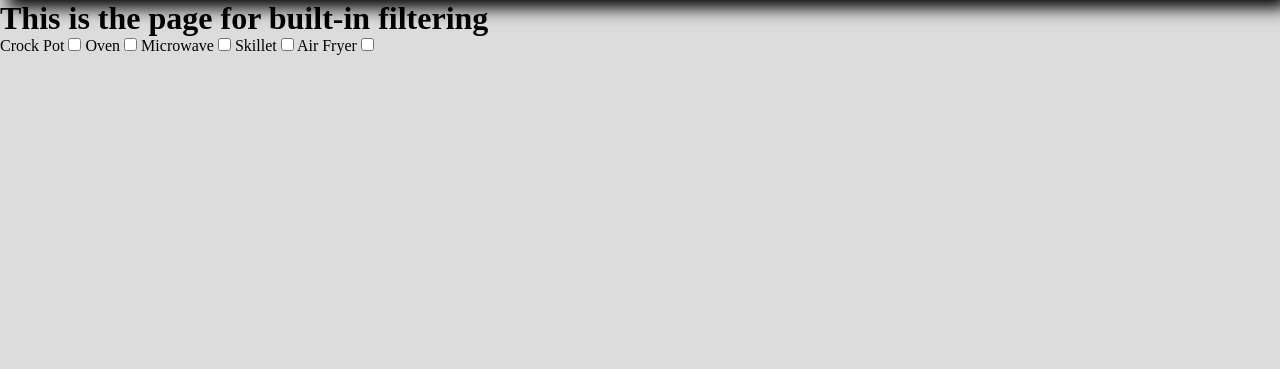
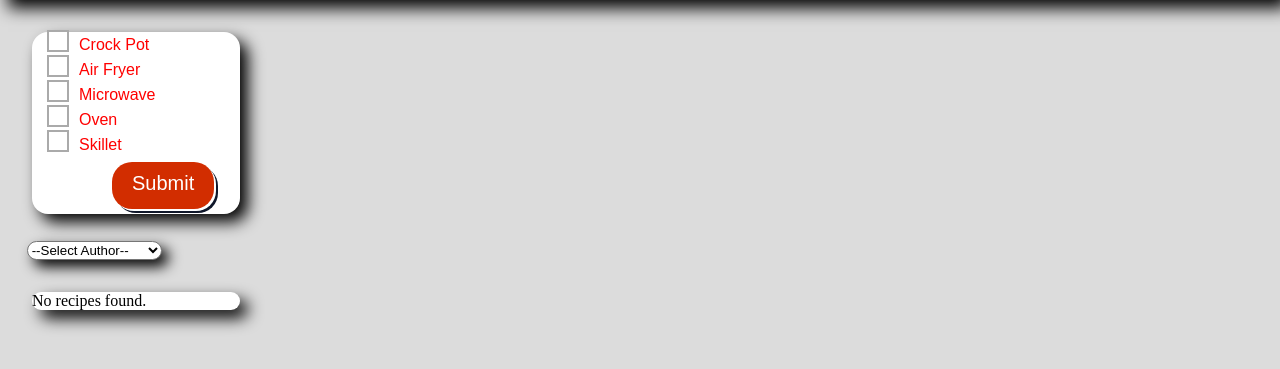
Before and after one commit to jacoba2024through2025/Unit5Project, a Django app: page /filterrecipes/ in a window 1280 px wide. Shown: the part 236-605 px from the top of the page. Run offline with Django 5.2, Linux system fonts and the light colour scheme; data comes from the database, SQL or seed files in the repository.

Commit message:
changes made at school 11/13

```diff
--- a/app/static/styles.css
+++ b/app/static/styles.css
@@ -254,3 +254,76 @@
     opacity: 1;
     display: block;
 }
+
+
+.form-background {
+    margin-top: 2em;
+    background: white;
+    margin-right: 65em;
+    margin-left: 2em;
+    border-radius: 1em;
+    box-shadow: .50em .50em 1em;
+
+}
+/*All content for check boxes filter.html */
+
+
+
+[type="checkbox"] {
+    opacity: 0;
+}
+
+[type="checkbox"] + label {
+    position: relative;
+    padding-left: 30px;
+    cursor: pointer;
+    display: inline-block;
+    color: red;
+    font-family: sans-serif;
+    font-weight: 500;
+    line-height: 25px;
+}
+
+[type="checkbox"] + label::before {
+    content: "";
+    position: absolute;
+    left: 0;
+    top: 0;
+    width: 18px;
+    height: 18px;
+    outline: 2px solid #aaa;
+    background: #fff;
+}
+
+[type="checkbox"]:checked + label::before {
+    outline: 2px solid #5fd25f;
+}
+
+[type="checkbox"]:checked + label::after {
+    content: "";
+    position: absolute;
+    left: 0;
+    top: 0;
+    width: 18px;
+    height: 18px;
+    outline: 2px solid #5fd25f;
+    background-image: url('trans-check.png');
+    background-size: contain;
+    background-position: center;
+}
+
+/* filter recipes button styling */
+.form-buttons-filter {
+    margin-left: 4em;
+}
+
+/*output for filterrecipes styling */
+.output-display {
+    background: white;
+
+
+}
+
+.result-fonttype {
+    font-family: sans-serif;
+}
--- a/app/templates/filterrecipes.html
+++ b/app/templates/filterrecipes.html
@@ -2,37 +2,60 @@
 
 {% block content %}
 
-<h1>This is the page for built-in filtering</h1>
+{#Filter by cooking method#}
+<form method="POST" class="form-background">
+    {% csrf_token %}
+    <p>
+        <input type="checkbox" id="crockpot" value="Crock Pot" name="filterItem">
+        <label for="crockpot">Crock Pot</label>
+    </p>
 
-<form>
+    <p>
+        <input type="checkbox" id="airfryer" value="Air Fryer" name="filterItem">
+        <label for="airfryer">Air Fryer</label>
+    </p>
 
-    <label>
-        Crock Pot
-        <input type="checkbox">
-    </label>
+    <p>
+        <input type="checkbox" id="microwave"  value="Microwave" name="filterItem">
+        <label for="microwave">Microwave</label>
+    </p>
 
-    <label>
-        Oven
-        <input type="checkbox">
-    </label>
+    <p>
+        <input type="checkbox" id="oven" value="Oven" name="filterItem">
+        <label for="oven">Oven</label>
+    </p>
 
-    <label>
-        Microwave
-        <input type="checkbox">
-    </label>
+    <p>
+        <input type="checkbox" id="skillet" value="Skillet" name="filterItem">
+        <label class="label-form-styling" for="skillet">Skillet</label>
+    </p>
+    <button type="submit" class="form-buttons form-buttons-filter">
+        Submit
 
-    <label>
-        Skillet
-        <input type="checkbox">
-    </label>
+    </button>
+</form>
+{#Filter by recipe author#}
+<select name="recipe_author" id="recipe_author" class="form-background">
+    <option value="">--Select Author--</option>
+    {% for author in recipe_authors %}
+        <option value="{{ author }}">{{ author }}</option>
+    {% endfor %}
 
-    <label>
-        Air Fryer
-        <input type="checkbox">
-    </label>
+</select>
 
 
+<div class="output-display form-background">
+    {% for recipe in result %}
+        <p class="result-fonttype">Recipe Name:{{ recipe.recipe_name }}</p>
+        <p class="result-fonttype">Method:{{ recipe.recipe_type }}</p>
+        <p class="result-fonttype">Author:{{ recipe.recipe_author }}</p>
+        <p class="result-fonttype">Ingredients:{{ recipe.ingredients_needed }}</p>
+        <p class="result-fonttype">Instructions:{{ recipe.recipe_instructions}}</p>
+    {% empty %}
+        <p>No recipes found.</p>
+    {% endfor %}
 
-</form>
+
+</div>
 
 {% endblock %}
--- a/app/views.py
+++ b/app/views.py
@@ -3,6 +3,7 @@
 from django.shortcuts import render
 from typing import Dict
 from dataclasses import dataclass
+from app.models import RecipeData
 
 @dataclass
 class Recipes:
@@ -56,8 +57,49 @@
     return render(request, "recipes.html", {'recipes': recipedata.keys()})
 
 
+from django.shortcuts import render
+from .models import RecipeData
+
 def filter_recipes(request):
-    return render(request, 'filterrecipes.html')
+    context = {}
+
+
+    recipe_authors = get_recipe_authors(request)
+
+
+    if request.method == "POST":
+        all_data = []
+
+
+        recipe_author = request.POST.get('recipe_author')
+        if recipe_author:
+            all_recipes = RecipeData.objects.filter(recipe_author=recipe_author)
+            all_data.extend(all_recipes)
+
+
+        filter_type = request.POST.getlist("filterItem")
+        if filter_type:
+            for option in filter_type:
+                all_recipes = RecipeData.objects.filter(recipe_type=option)
+                all_data.extend(all_recipes)
+
+        context['result'] = all_data
+
+
+    context['recipe_authors'] = recipe_authors
+
+
+    context['recipes'] = RecipeData.objects.all()
+
+    return render(request, 'filterrecipes.html', context)
+
+def get_recipe_authors(request):
+
+    recipe_authors = RecipeData.objects.values_list('recipe_author', flat=True).distinct()
+
+
+
+    return recipe_authors
 
 def built_in_choices(request):
     return render(request, 'builtinchoices.html')
```
Also changed, not shown: app/static/trans-check.png (added).
